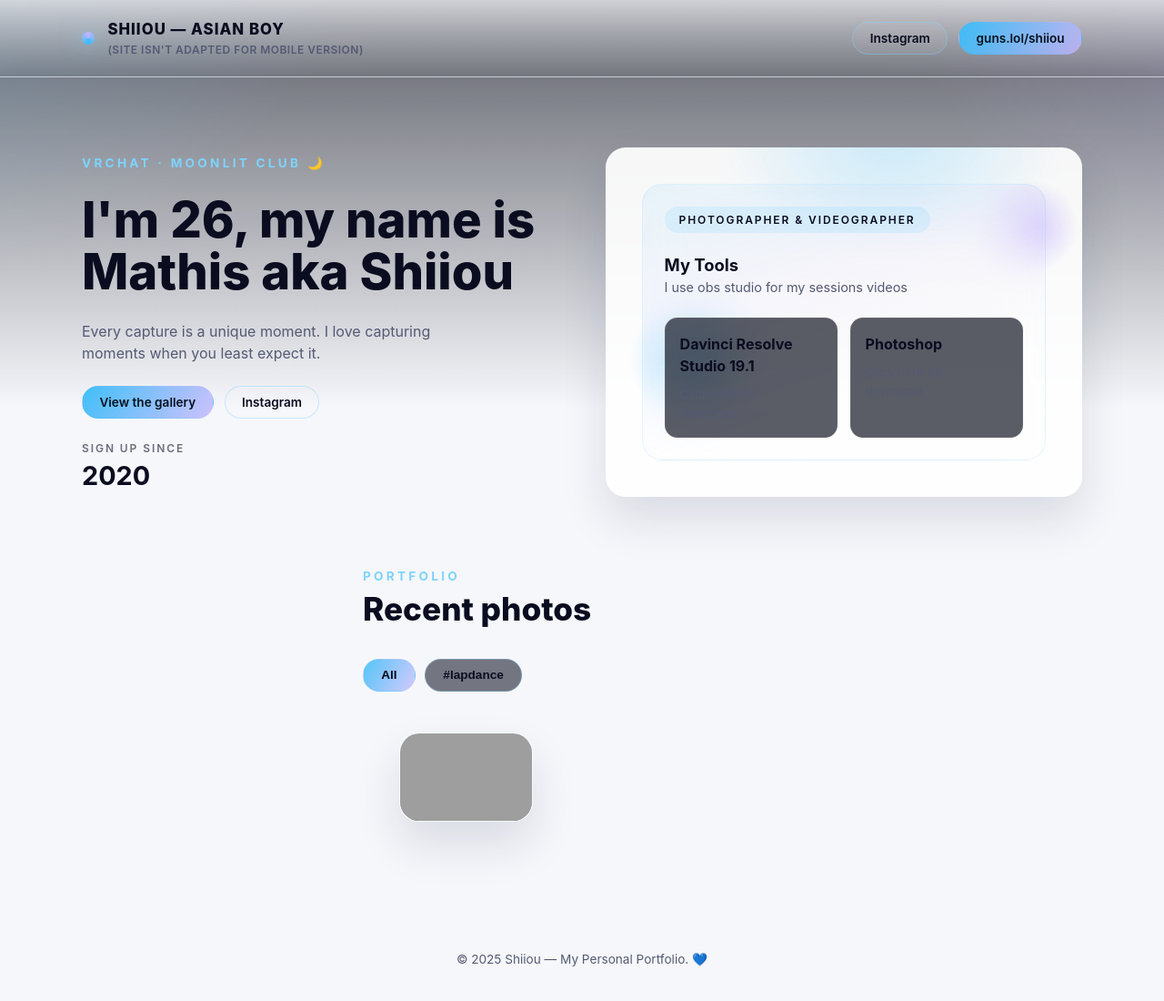
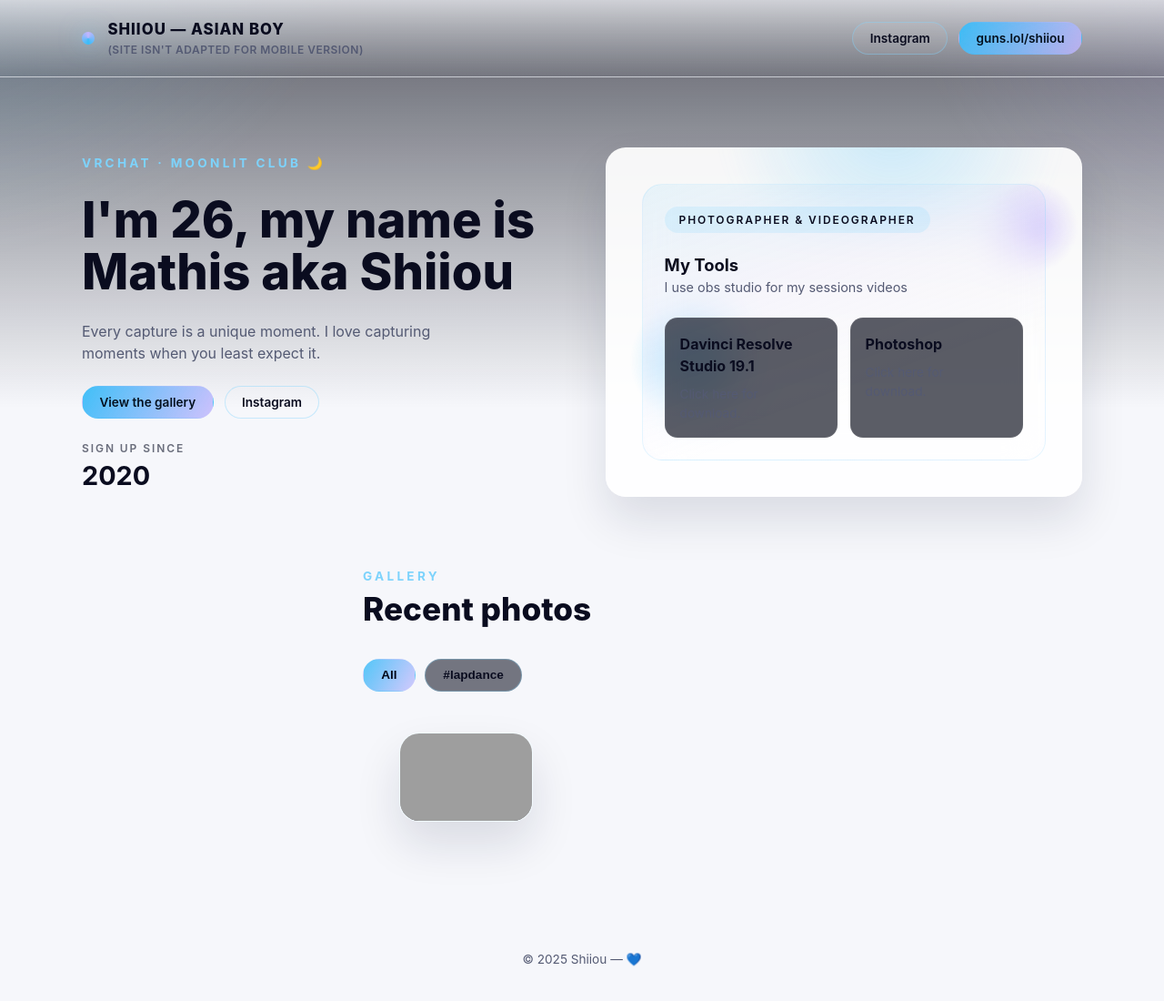
Before and after one commit to shiiou/shiiou.github.io, a plain HTML site: page index.html in a window 1280 px wide. Shown: the whole page at 91% size. Drawn offline with Linux system fonts and the light colour scheme; grey boxes are pictures that could not be loaded.

Commit message:
Update index.html

```diff
--- a/index.html
+++ b/index.html
@@ -75,7 +75,7 @@
     <section id="collection" class="collection wrap" aria-labelledby="collection-title">
       <div class="section-head">
         <div>
-          <p class="eyebrow">Portfolio</p>
+          <p class="eyebrow">Gallery</p>
           <h2 id="collection-title">Recent photos</h2>
         </div>
         <!--<p class="section-desc"></p>-->
@@ -107,7 +107,7 @@
 
   <footer>
     <div class="wrap">
-      © <span id="year"></span> Shiiou — My Personal Portfolio. <span aria-hidden="true">💙</span>
+      © <span id="year"></span> Shiiou — <span aria-hidden="true">💙</span>
     </div>
   </footer>
 
```
